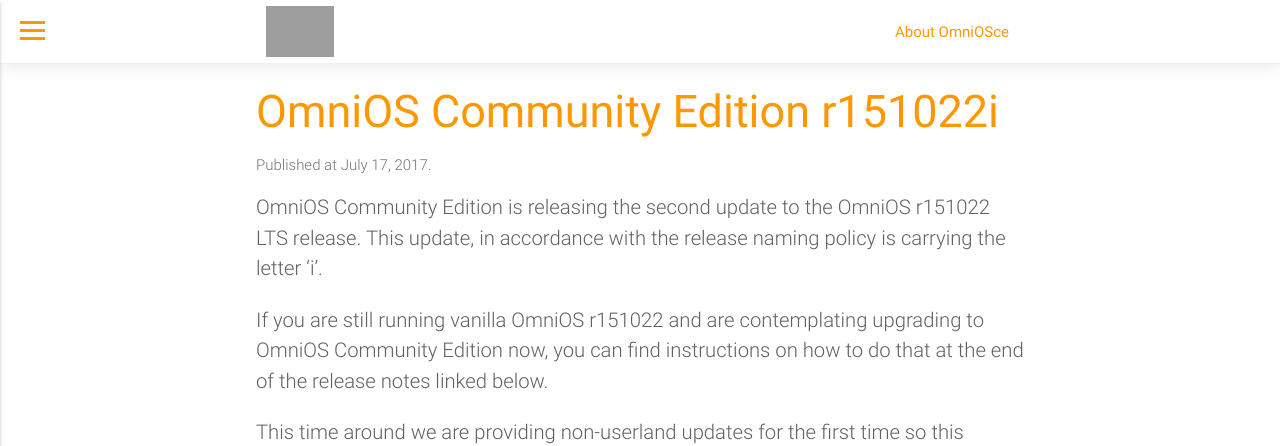
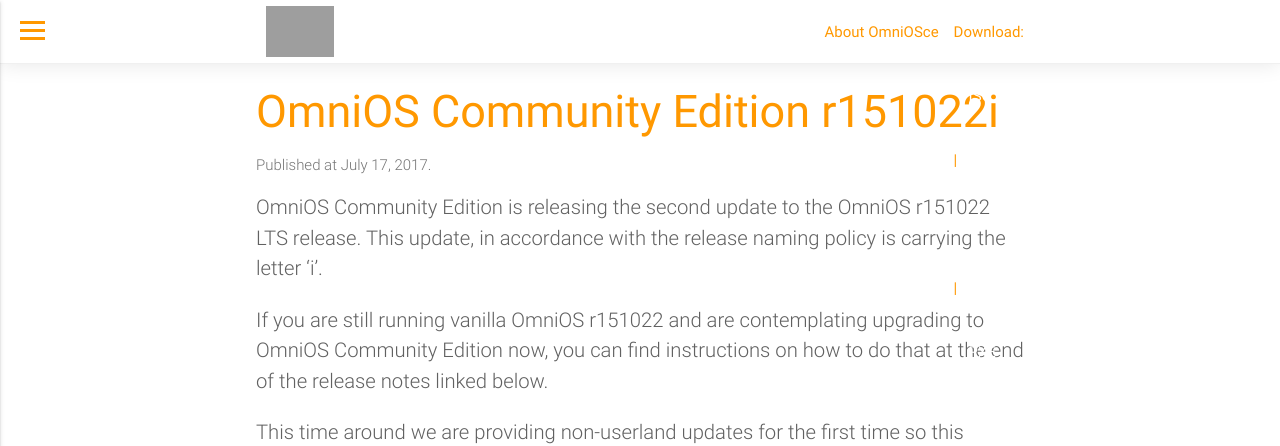
Before and after one commit to omniosorg/omniosorg.github.io, a Jekyll site: the page built from index.html, in a window 1280 px wide. Shown: the top 446 px of the page. Built offline with Jekyll 4.4.1, drawn with Linux system fonts in a browser that asks for light colours; the list of posts is cut into pages by our own code; grey boxes are pictures that could not be loaded.

Commit message:
add download links

```diff
--- a/_config.yml
+++ b/_config.yml
@@ -7,6 +7,7 @@
 paginate: 5
 paginate_path: "/page:num/"
 omnios_stable: r151022
+omnios_stable_suffix: i
 owner:
     email: info@omniosce.org
     facebook:
--- a/_includes/header.html
+++ b/_includes/header.html
@@ -38,6 +38,7 @@
                 <li><a href="{{ item.url | prepend: site.baseurl }}.html" class="orange-text {% if item.url == page.url %}active{% endif %}">{{ item.title }}</a></li>
                 {% endif %}
                 {% endfor %}
+                <li>Download: <a href="https://downloads.omniosce.org/media/stable/omniosce-{{ site.omnios_stable }}{{ site.omnios_stable_suffix }}.iso">ISO</a> | <a href="https://downloads.omniosce.org/media/stable/omniosce-{{ site.omnios_stable }}{{ site.omnios_stable_suffix }}.usb-dd">USB</a> |<a href="https://downloads.omniosce.org/media/stable/kayak_{{ site.omnios_stable }}{{ site.omnios_stable_suffix }}.zfs.bz2">PXE</a></li>
             </ul>
         </div>
     </nav>
```
